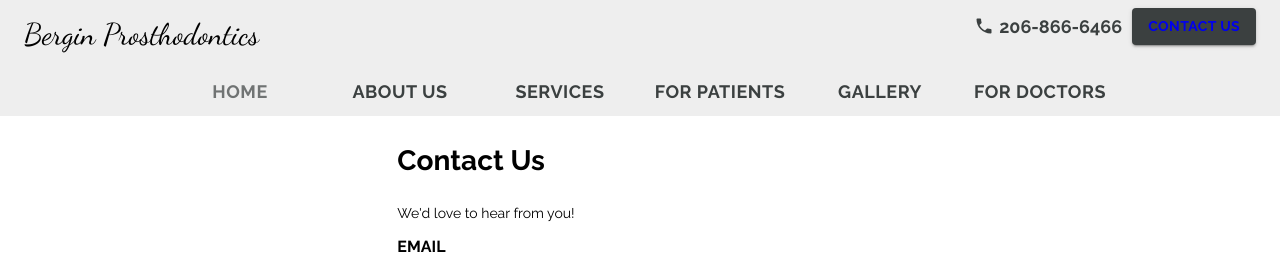
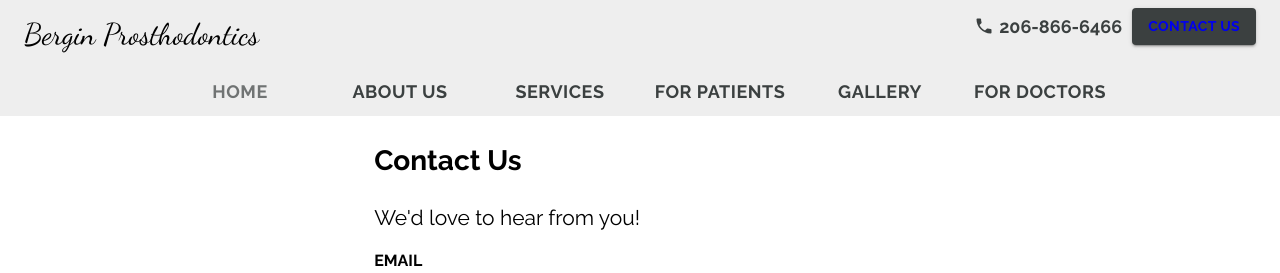
Before and after one commit to jambao24/bergin-prosthodontics, a React (Create React App) app: page /contact in a window 1280 px wide. Shown: the top 273 px of the page. Built offline with nearby package versions, Linux system fonts and the light colour scheme.

Commit message:
Google maps box contains address text box now
still trying to figure out how to get the columns working properly

```diff
--- a/src/pages/contact/ContactUs.js
+++ b/src/pages/contact/ContactUs.js
@@ -9,9 +9,8 @@ const ContactUs = () => {
             <div className={cn.Contact_Us}>
                 <div className={classNames(cn.Column, cn.Column_Left)}>
                     <div>
-                        <p className={cn.BigHeading}>Contact Us</p>
-                        <p className={cn.BigText}>We'd love to hear from you!</p>
-                        <p></p>
+                        <span><p className={cn.BigHeader}>Contact Us</p></span>
+                        <span><p className={cn.BigText}>We'd love to hear from you!</p></span>
 
                         <p className={cn.Bold_Header}>Email</p>
                         <p>info@berginprosthodontics.com</p>
@@ -39,6 +38,7 @@ const ContactUs = () => {
                         <p className={cn.Bold_Header}>Map</p>
                         <iframe
                             src="https://www.google.com/maps/embed?pb=!1m18!1m12!1m3!1d2687.2076114399465!2d-122.2885698841777!3d47.660963092213805!2m3!1f0!2f0!3f0!3m2!1i1024!2i768!4f13.1!3m3!1m2!1s0x5490149cab95f4f7%3A0xfbe3c5ac7551bbd7!2sBergin%20Prosthodontics!5e0!3m2!1sen!2sus!4v1590447131151!5m2!1sen!2sus"
+                            width="400" height="300" frameborder="0" style={{ border: 0 }} allowfullscreen="" aria-hidden="false" tabindex="0"
                             title="Bergin Prosthodontics Location"
                         ></iframe>
                     </div>
--- a/src/pages/contact/ContactUs.module.scss
+++ b/src/pages/contact/ContactUs.module.scss
@@ -25,6 +25,7 @@
 
     .Column_Right {
         justify-content: flex-start;
+        text-align: left;
     }
 
 .Copyright {
@@ -37,13 +38,13 @@
     font-family: Raleway-Regular;
 }
 
-.BigHeading {
+.BigHeader {
     font-size: 28px;
     font-family: Raleway-Bold;
 }
 
 .BigText {
-    font-size: 14px;
+    font-size: 21px;
     font-family: Raleway-Regular;
 }
 
```
